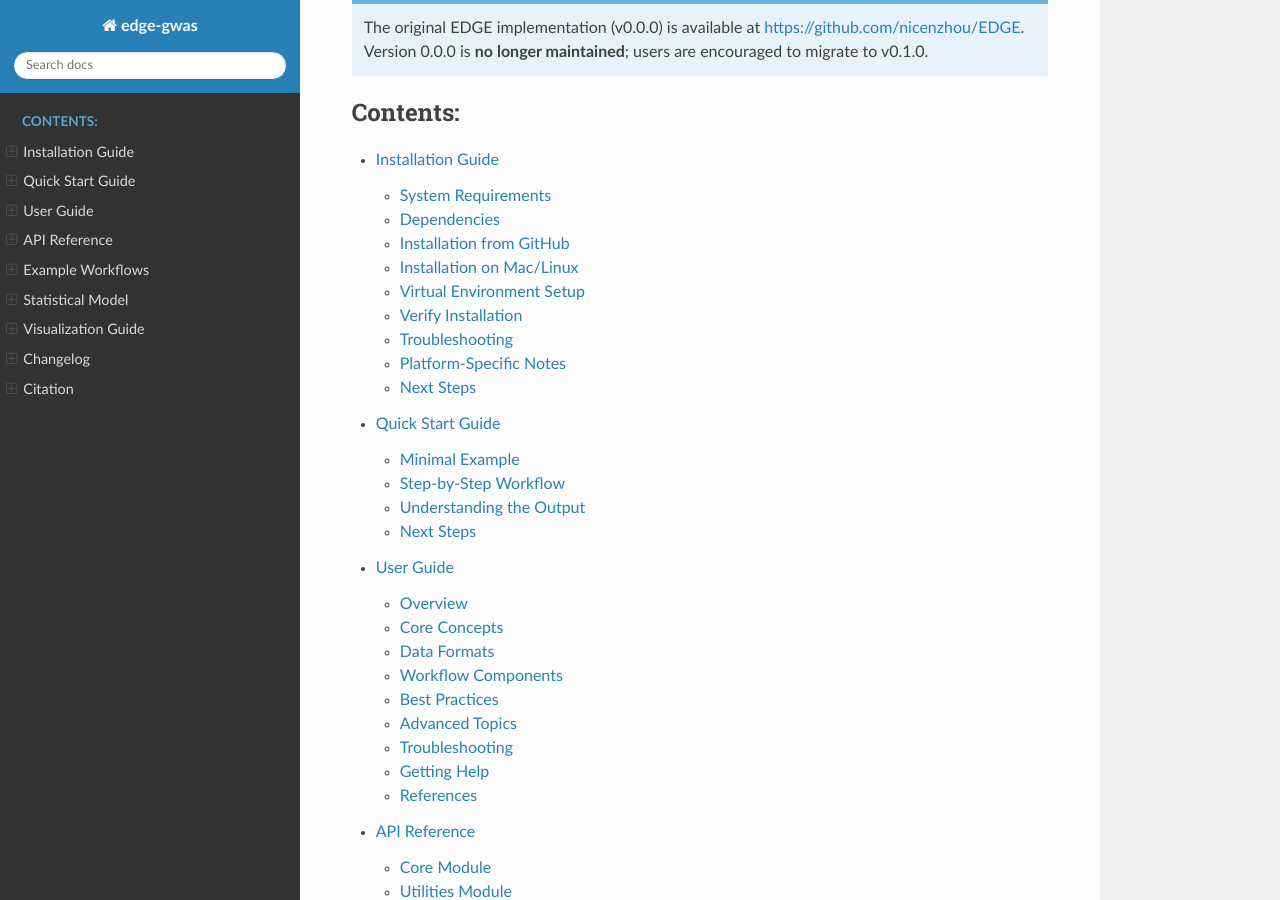
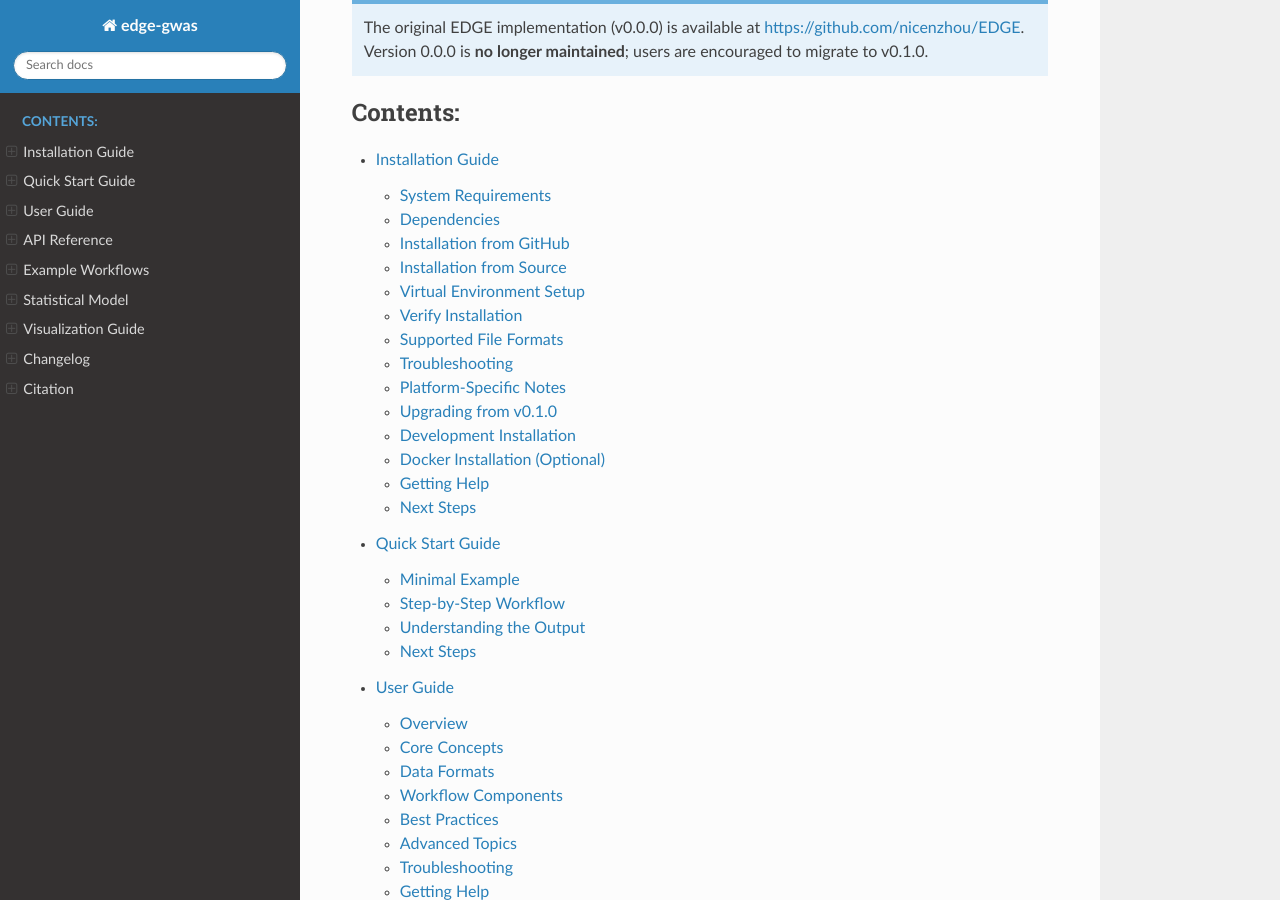
Before and after one commit to nicenzhou/edge-gwas, a Sphinx documentation site: the page built from docs/index.rst, in a window 1280 px wide and 900 px high, scrolled down 358 px. Built offline with Sphinx 7.4.7 and the Read the Docs theme 3.1.0, drawn with Linux system fonts in a browser that asks for light colours; some of the changed lines change nothing that is shown.

Commit message:
Update installation.rst

```diff
--- a/docs/installation.rst
+++ b/docs/installation.rst
@@ -13,58 +13,99 @@
 Dependencies
 ------------
 
-edge-gwas requires the following packages:
+edge-gwas v0.1.1 includes all dependencies for complete functionality:
+
+**Core Analysis:**
 
 * numpy >= 1.19.0
-* pandas >= 1.2.0
-* scipy >= 1.6.0
+* pandas >= 1.1.0
+* scipy >= 1.5.0
 * statsmodels >= 0.12.0
 * scikit-learn >= 0.24.0
+* pandas-plink >= 2.0.0
+* joblib >= 1.0.0
 * matplotlib >= 3.3.0
-* pandas-plink >= 2.0.0
+
+**File Format Support:**
+
+* pgenlib >= 0.81.0 (PLINK 2 format: .pgen/.pvar/.psam)
+* bgen-reader >= 4.0.8 (BGEN format with dosages)
+* cyvcf2 >= 0.30.0 (VCF/VCF.GZ format)
+
+**Development Tools:**
+
+* pytest >= 6.2.0 (testing)
+* black >= 21.0 (code formatting)
+* sphinx >= 4.0.0 (documentation)
+
+All dependencies are installed automatically!
 
 Installation from GitHub
 ------------------------
 
-**Recommended method for v0.1.0:**
+**Recommended method for v0.1.1:**
 
 .. code-block:: bash
 
-   pip install git+https://github.com/YOUR-USERNAME/edge-gwas.git
+   pip install git+https://github.com/nicenzhou/edge-gwas.git
 
-Installation on Mac/Linux
--------------------------
+This single command installs edge-gwas with **all file format support** included.
+
+Installation from Source
+------------------------
 
 .. code-block:: bash
 
    # Clone the repository
-   git clone https://github.com/YOUR-USERNAME/edge-gwas.git
+   git clone https://github.com/nicenzhou/edge-gwas.git
    cd edge-gwas
 
-   # Install dependencies
+   # Install all dependencies
    pip install -r requirements.txt
 
    # Install the package in development mode
    pip install -e .
 
+**Or install directly:**
+
+.. code-block:: bash
+
+   cd edge-gwas
+   pip install .
+
 Virtual Environment Setup
 -------------------------
+
+We recommend using a virtual environment to avoid dependency conflicts.
 
 **Using venv:**
 
 .. code-block:: bash
 
+   # Create virtual environment
    python3 -m venv edge-gwas-env
-   source edge-gwas-env/bin/activate  # On Windows: edge-gwas-env\Scripts\activate
-   pip install git+https://github.com/YOUR-USERNAME/edge-gwas.git
+
+   # Activate (Linux/Mac)
+   source edge-gwas-env/bin/activate
+
+   # Activate (Windows)
+   edge-gwas-env\Scripts\activate
+
+   # Install edge-gwas
+   pip install git+https://github.com/nicenzhou/edge-gwas.git
 
 **Using conda:**
 
 .. code-block:: bash
 
+   # Create conda environment
    conda create -n edge-gwas python=3.9
+
+   # Activate environment
    conda activate edge-gwas
-   pip install git+https://github.com/YOUR-USERNAME/edge-gwas.git
+
+   # Install edge-gwas
+   pip install git+https://github.com/nicenzhou/edge-gwas.git
 
 Verify Installation
 -------------------
@@ -73,21 +114,75 @@
 
 .. code-block:: python
 
-   from edge_gwas import EDGEAnalysis, manhattan_plot, qq_plot
-   print("✓ edge-gwas installed successfully")
+   from edge_gwas import EDGEAnalysis
+   from edge_gwas.utils import (
+       load_plink_data,
+       load_pgen_data,
+       load_bgen_data,
+       load_vcf_data
+   )
+   from edge_gwas.visualize import manhattan_plot, qq_plot
+
+   print("✓ edge-gwas v0.1.1 installed successfully!")
+   print("✓ All file formats supported!")
 
 **Using command line (Mac/Linux):**
 
 .. code-block:: bash
 
-   python3 -c "from edge_gwas import EDGEAnalysis, manhattan_plot, qq_plot; print('✓ Installed successfully')"
+   python3 -c "from edge_gwas import EDGEAnalysis; print('✓ Installed successfully')"
+
+**Check version:**
+
+.. code-block:: python
+
+   import edge_gwas
+   print(f"edge-gwas version: {edge_gwas.__version__}")
+
+Supported File Formats
+----------------------
+
+edge-gwas v0.1.1 supports all major genotype file formats out of the box:
+
+.. list-table::
+   :header-rows: 1
+   :widths: 20 30 50
+
+   * - Format
+     - Function
+     - Description
+   * - **PLINK**
+     - ``load_plink_data()``
+     - Standard PLINK binary (.bed/.bim/.fam)
+   * - **PLINK 2**
+     - ``load_pgen_data()``
+     - New PLINK 2 format (.pgen/.pvar/.psam)
+   * - **BGEN**
+     - ``load_bgen_data()``
+     - UK Biobank format with dosages (.bgen)
+   * - **VCF**
+     - ``load_vcf_data()``
+     - Variant Call Format (.vcf/.vcf.gz)
+
+All file formats work immediately after installation!
 
 Troubleshooting
 ---------------
 
+Common Issues
+~~~~~~~~~~~~~
+
 **ImportError: No module named 'edge_gwas'**
 
-Ensure virtual environment is activated and package is installed.
+Ensure virtual environment is activated and package is installed:
+
+.. code-block:: bash
+
+   # Check if package is installed
+   pip list | grep edge-gwas
+
+   # Reinstall if needed
+   pip install --force-reinstall git+https://github.com/nicenzhou/edge-gwas.git
 
 **Dependency conflicts**
 
@@ -95,9 +190,15 @@
 
 .. code-block:: bash
 
+   # Using conda
    conda create -n edge-gwas-fresh python=3.9
    conda activate edge-gwas-fresh
-   pip install git+https://github.com/YOUR-USERNAME/edge-gwas.git
+   pip install git+https://github.com/nicenzhou/edge-gwas.git
+
+   # Using venv
+   python3 -m venv fresh-env
+   source fresh-env/bin/activate
+   pip install git+https://github.com/nicenzhou/edge-gwas.git
 
 **Permission errors**
 
@@ -105,26 +206,158 @@
 
 .. code-block:: bash
 
-   pip install --user git+https://github.com/YOUR-USERNAME/edge-gwas.git
+   pip install --user git+https://github.com/nicenzhou/edge-gwas.git
+
+**File format specific errors**
+
+If you encounter issues with specific file formats:
+
+.. code-block:: bash
+
+   # PLINK 2 format issues
+   pip install --upgrade pgenlib
+
+   # BGEN format issues
+   pip install --upgrade bgen-reader
+
+   # VCF format issues
+   pip install --upgrade cyvcf2
 
 Platform-Specific Notes
 -----------------------
 
 **Windows:**
+
 - Use Command Prompt or PowerShell
-- May require Visual C++ Build Tools for scientific packages
+- May require `Microsoft C++ Build Tools <https://visualstudio.microsoft.com/visual-cpp-build-tools/>`_
+- For cyvcf2, you may need to use WSL (Windows Subsystem for Linux)
 
 **macOS:**
-- May need Xcode Command Line Tools: ``xcode-select --install``
+
+- May need Xcode Command Line Tools:
+
+.. code-block:: bash
+
+   xcode-select --install
+
+- For Apple Silicon (M1/M2), use:
+
+.. code-block:: bash
+
+   # Create conda environment with x86_64 architecture
+   CONDA_SUBDIR=osx-64 conda create -n edge-gwas python=3.9
+   conda activate edge-gwas
+   conda config --env --set subdir osx-64
+   pip install git+https://github.com/nicenzhou/edge-gwas.git
 
 **Linux:**
-- Ubuntu/Debian: ``sudo apt-get install python3-dev``
+
+- Ubuntu/Debian:
+
+.. code-block:: bash
+
+   sudo apt-get update
+   sudo apt-get install python3-dev python3-pip build-essential
+
+- CentOS/RHEL:
+
+.. code-block:: bash
+
+   sudo yum install python3-devel gcc gcc-c++
+
+Upgrading from v0.1.0
+---------------------
+
+If you have v0.1.0 installed, upgrade to v0.1.1:
+
+.. code-block:: bash
+
+   pip install --upgrade git+https://github.com/nicenzhou/edge-gwas.git
+
+**What's New in v0.1.1:**
+
+* PLINK 2 format support (.pgen/.pvar/.psam)
+* BGEN format support with dosages
+* VCF/VCF.GZ format support
+* Hardy-Weinberg Equilibrium filtering
+* Sample call rate filtering
+* Case/control balance checking
+* Standard additive GWAS for comparison
+* Cross-validation support
+* Enhanced quality control tools
+
+Development Installation
+------------------------
+
+For contributors and developers:
+
+.. code-block:: bash
+
+   # Clone repository
+   git clone https://github.com/nicenzhou/edge-gwas.git
+   cd edge-gwas
+
+   # Create development environment
+   conda create -n edge-gwas-dev python=3.9
+   conda activate edge-gwas-dev
+
+   # Install all dependencies (includes dev tools)
+   pip install -r requirements.txt
+
+   # Install in editable mode
+   pip install -e .
+
+   # Run tests to verify
+   pytest tests/
+
+See :ref:`contributing` for detailed development setup.
+
+Docker Installation (Optional)
+-------------------------------
+
+For isolated environments:
+
+.. code-block:: bash
+
+   # Create Dockerfile
+   FROM python:3.9-slim
+
+   RUN apt-get update && apt-get install -y git build-essential
+   RUN pip install git+https://github.com/nicenzhou/edge-gwas.git
+
+   WORKDIR /workspace
+   CMD ["python"]
+
+.. code-block:: bash
+
+   # Build and run
+   docker build -t edge-gwas .
+   docker run -it -v $(pwd):/workspace edge-gwas
+
+Getting Help
+------------
+
+If you encounter installation issues:
+
+1. Check the `GitHub Issues <https://github.com/nicenzhou/edge-gwas/issues>`_
+2. Search `GitHub Discussions <https://github.com/nicenzhou/edge-gwas/discussions>`_
+3. Email: jyzhou@stanford.edu (code questions)
+4. Email: molly.hall@pennmedicine.upenn.edu (research questions)
 
 Next Steps
 ----------
 
-After installation:
+After successful installation:
 
-* :ref:`quickstart` - Quick start guide
-* :ref:`examples` - Example workflows
-* :ref:`api_reference` - API documentation
+* :ref:`quickstart` - Quick start guide with minimal example
+* :ref:`examples` - Complete example workflows
+* :ref:`user_guide` - Detailed usage guide
+* :ref:`api_reference` - Full API documentation
+
+**Ready to start?** Try the :ref:`quickstart` tutorial!
+
+---
+
+**Version:** 0.1.1
+
+**Last Updated:** January 2025
```
